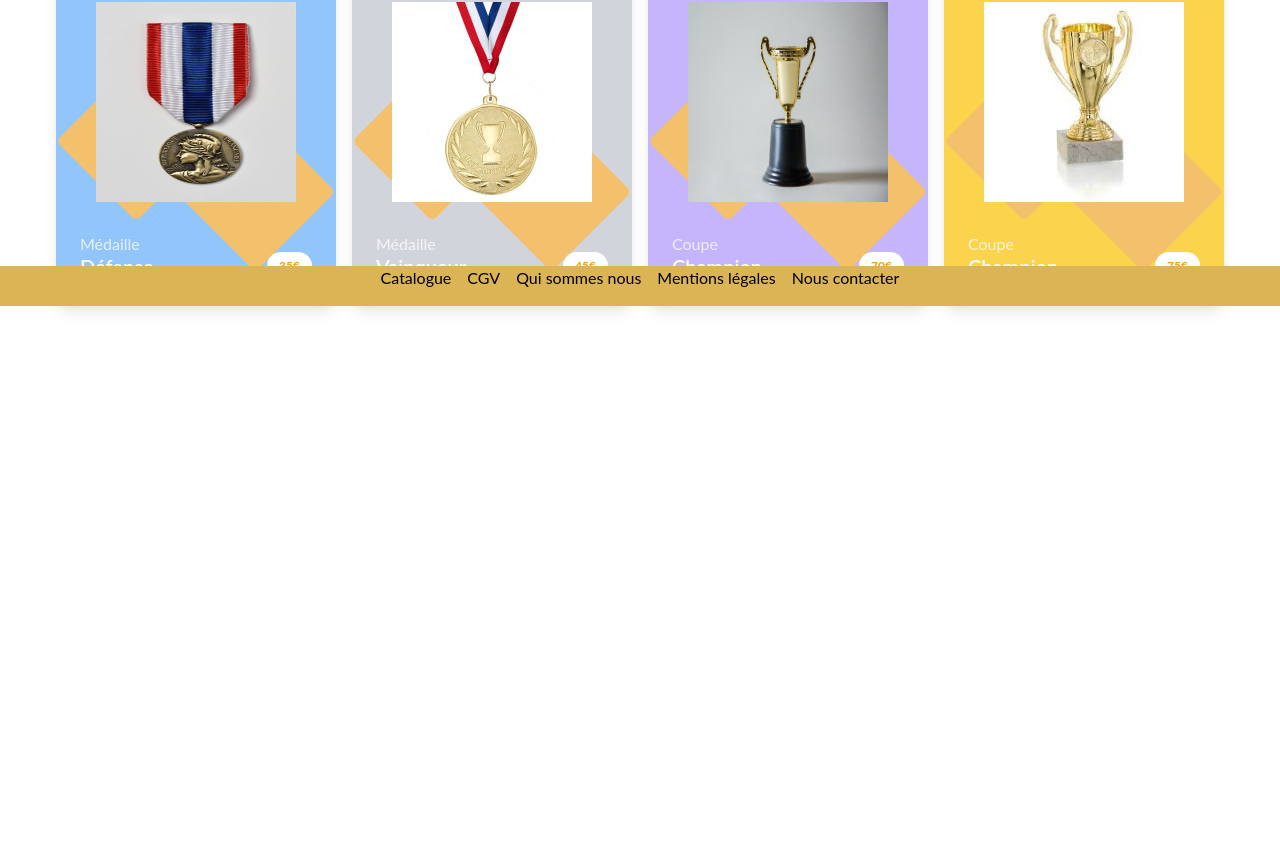
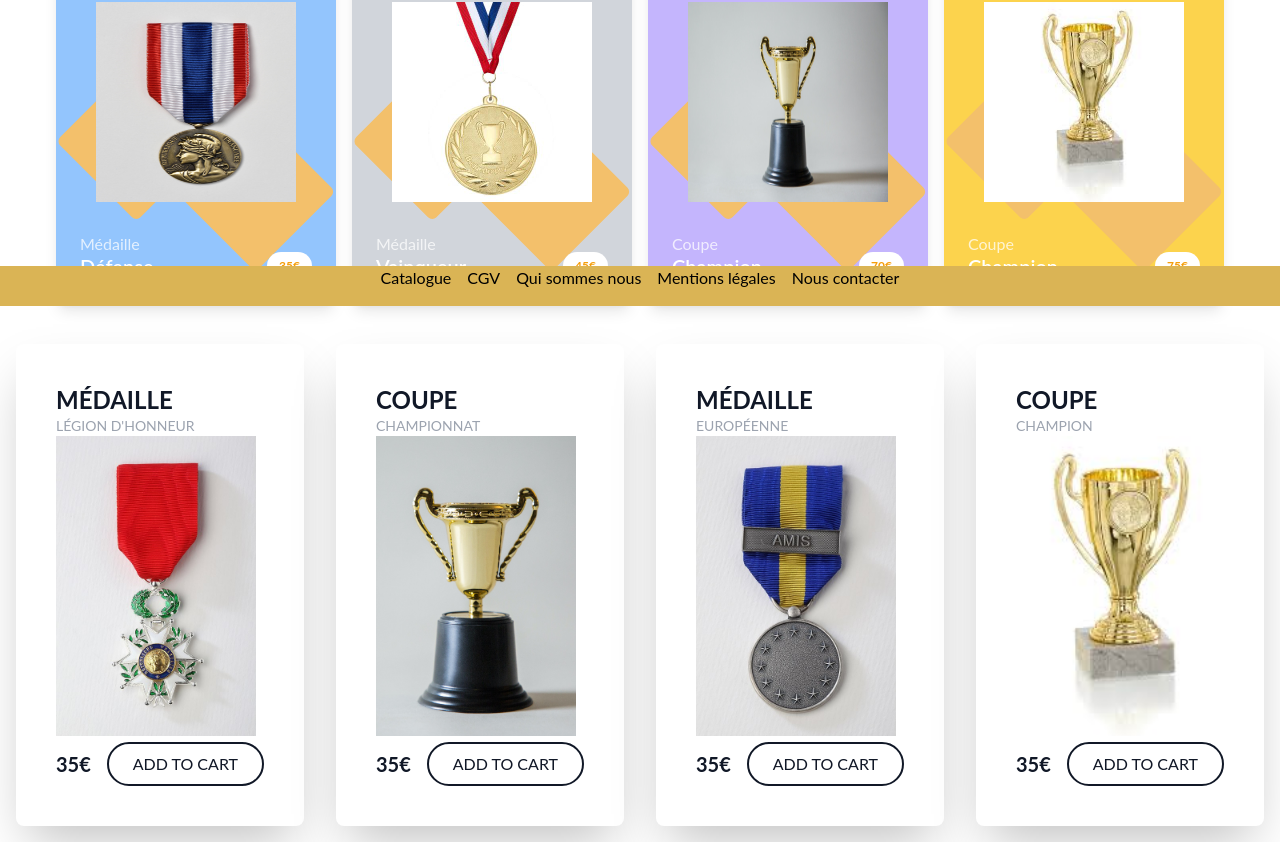
Before and after one commit to sele-nap/App-devis-lyon-js-react-sept21, a Next.js app: page /catalog in a window 1280 px wide. Shown: the part 494-1336 px from the top of the page. Before the commit the page ends 822 px from the top, so only its background shows below. Built offline with nearby package versions, Linux system fonts and the light colour scheme; no server answers.

Commit message:
Add products to catalog

```diff
--- a/pages/catalog.js
+++ b/pages/catalog.js
@@ -13,7 +13,7 @@ import trophée from "../public/Img/trophée.jpeg";
 export default function Catalog() {
   return (
     <Layout>
-        <h1 className="text-center text-2xl m-1">CATALOGUE</h1>
+      <h1 className="text-center text-2xl m-1">CATALOGUE</h1>
       <div className="flex flex-wrap items-center justify-center">
         <div className="flex-shrink-0 mx-2 mb-6 relative overflow-hidden bg-yellow-300 rounded-lg max-w-xs shadow-lg">
           <svg
@@ -409,7 +409,132 @@ export default function Catalog() {
             </div>
           </div>
         </div>
-      </div>
+
+        <div className="w-80 flex justify-center items-center">
+          <div className="w-full p-4">
+            <div className="card flex flex-col justify-center p-10 bg-white rounded-lg shadow-2xl">
+              <div className="prod-title">
+                <p className="text-2xl uppercase text-gray-900 font-bold">
+                  Médaille
+                </p>
+                <p className="uppercase text-sm text-gray-400">
+                  Légion d'honneur
+                </p>
+              </div>
+              <div className="prod-img">
+                <Image
+                  src={legion}
+                  alt=""
+                  width={200}
+                  height={300}
+                  className="w-full object-cover object-center"
+                />
+              </div>
+              <div className="prod-info grid gap-10">
+                <div className="flex flex-col md:flex-row justify-between items-center text-gray-900">
+                  <p className="font-bold text-xl">35€</p>
+                  <button className="px-6 py-2 transition ease-in duration-200 uppercase rounded-full hover:bg-gray-800 hover:text-white border-2 border-gray-900 focus:outline-none">
+                    Add to cart
+                  </button>
+                </div>
+              </div>
+            </div>
+          </div>
+        </div>
+        <div className="w-80 flex justify-center items-center">
+          <div className="w-full p-4">
+            <div className="card flex flex-col justify-center p-10 bg-white rounded-lg shadow-2xl">
+              <div className="prod-title">
+                <p className="text-2xl uppercase text-gray-900 font-bold">
+                  Coupe
+                </p>
+                <p className="uppercase text-sm text-gray-400">
+                  Championnat
+                </p>
+              </div>
+              <div className="prod-img">
+                <Image
+                  src={coupe1}
+                  alt=""
+                  width={200}
+                  height={300}
+                  className="w-full object-cover object-center"
+                />
+              </div>
+              <div className="prod-info grid gap-10">
+                <div className="flex flex-col md:flex-row justify-between items-center text-gray-900">
+                  <p className="font-bold text-xl">35€</p>
+                  <button className="px-6 py-2 transition ease-in duration-200 uppercase rounded-full hover:bg-gray-800 hover:text-white border-2 border-gray-900 focus:outline-none">
+                    Add to cart
+                  </button>
+                </div>
+              </div>
+            </div>
+          </div>
+        </div>
+        <div className="w-80 flex justify-center items-center">
+          <div className="w-full p-4">
+            <div className="card flex flex-col justify-center p-10 bg-white rounded-lg shadow-2xl">
+              <div className="prod-title">
+                <p className="text-2xl uppercase text-gray-900 font-bold">
+                  Médaille
+                </p>
+                <p className="uppercase text-sm text-gray-400">
+                  Européenne
+                </p>
+              </div>
+              <div className="prod-img">
+                <Image
+                  src={europe}
+                  alt=""
+                  width={200}
+                  height={300}
+                  className="w-full object-cover object-center"
+                />
+              </div>
+              <div className="prod-info grid gap-10">
+                <div className="flex flex-col md:flex-row justify-between items-center text-gray-900">
+                  <p className="font-bold text-xl">35€</p>
+                  <button className="px-6 py-2 transition ease-in duration-200 uppercase rounded-full hover:bg-gray-800 hover:text-white border-2 border-gray-900 focus:outline-none">
+                    Add to cart
+                  </button>
+                </div>
+              </div>
+            </div>
+          </div>
+        </div>
+
+        <div className="w-80 flex justify-center items-center">
+          <div className="w-full p-4">
+            <div className="card flex flex-col justify-center p-10 bg-white rounded-lg shadow-2xl">
+              <div className="prod-title">
+                <p className="text-2xl uppercase text-gray-900 font-bold">
+                  Coupe
+                </p>
+                <p className="uppercase text-sm text-gray-400">
+                  Champion
+                </p>
+              </div>
+              <div className="prod-img">
+                <Image
+                  src={trophée}
+                  alt=""
+                  width={200}
+                  height={300}
+                  className="w-full object-cover object-center"
+                />
+              </div>
+              <div className="prod-info grid gap-10">
+                <div className="flex flex-col md:flex-row justify-between items-center text-gray-900">
+                  <p className="font-bold text-xl">35€</p>
+                  <button className="px-6 py-2 transition ease-in duration-200 uppercase rounded-full hover:bg-gray-800 hover:text-white border-2 border-gray-900 focus:outline-none">
+                    Add to cart
+                  </button>
+                </div>
+              </div>
+            </div>
+          </div>
+        </div></div>
     </Layout>
   );
 }
```
